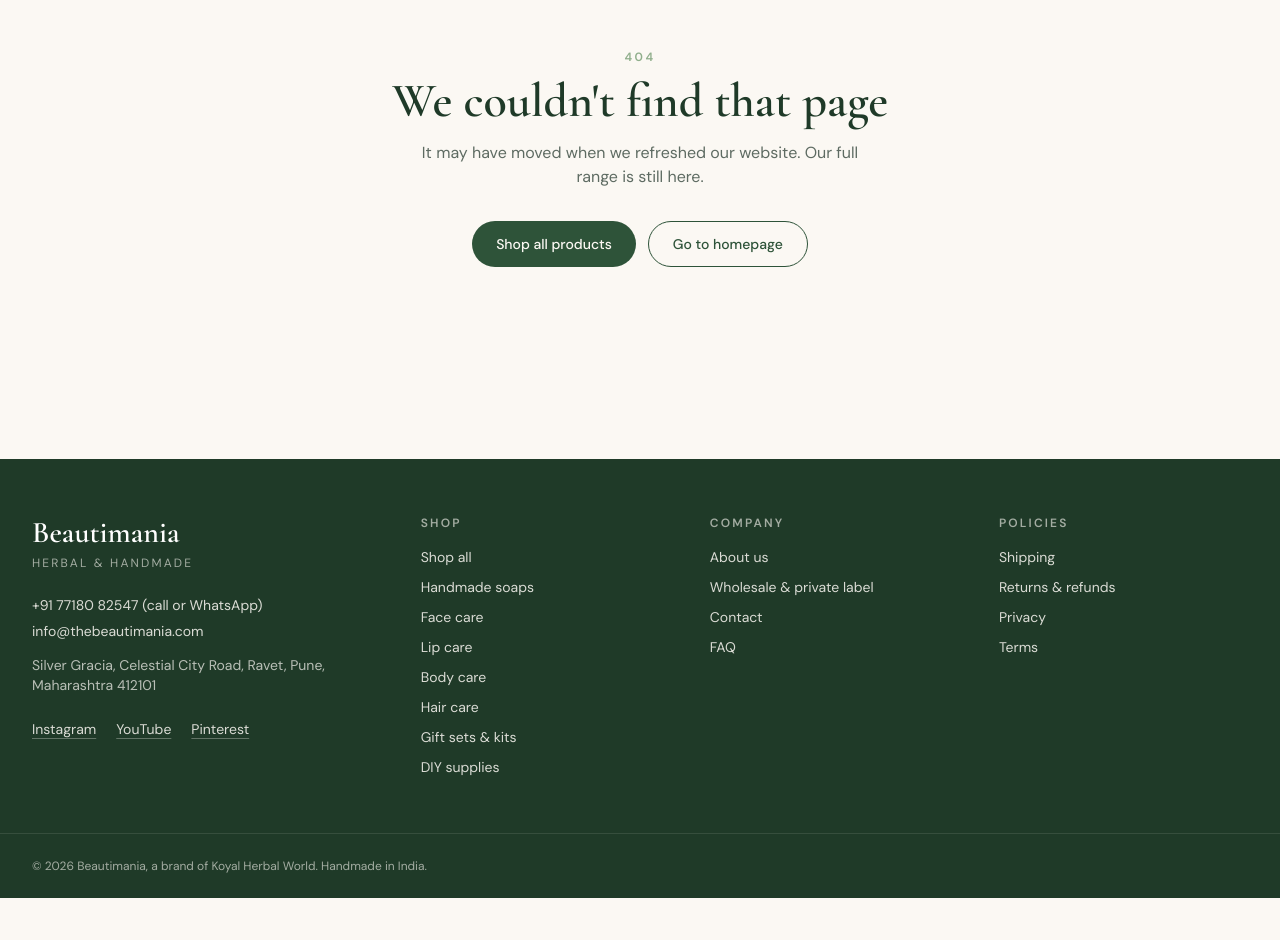
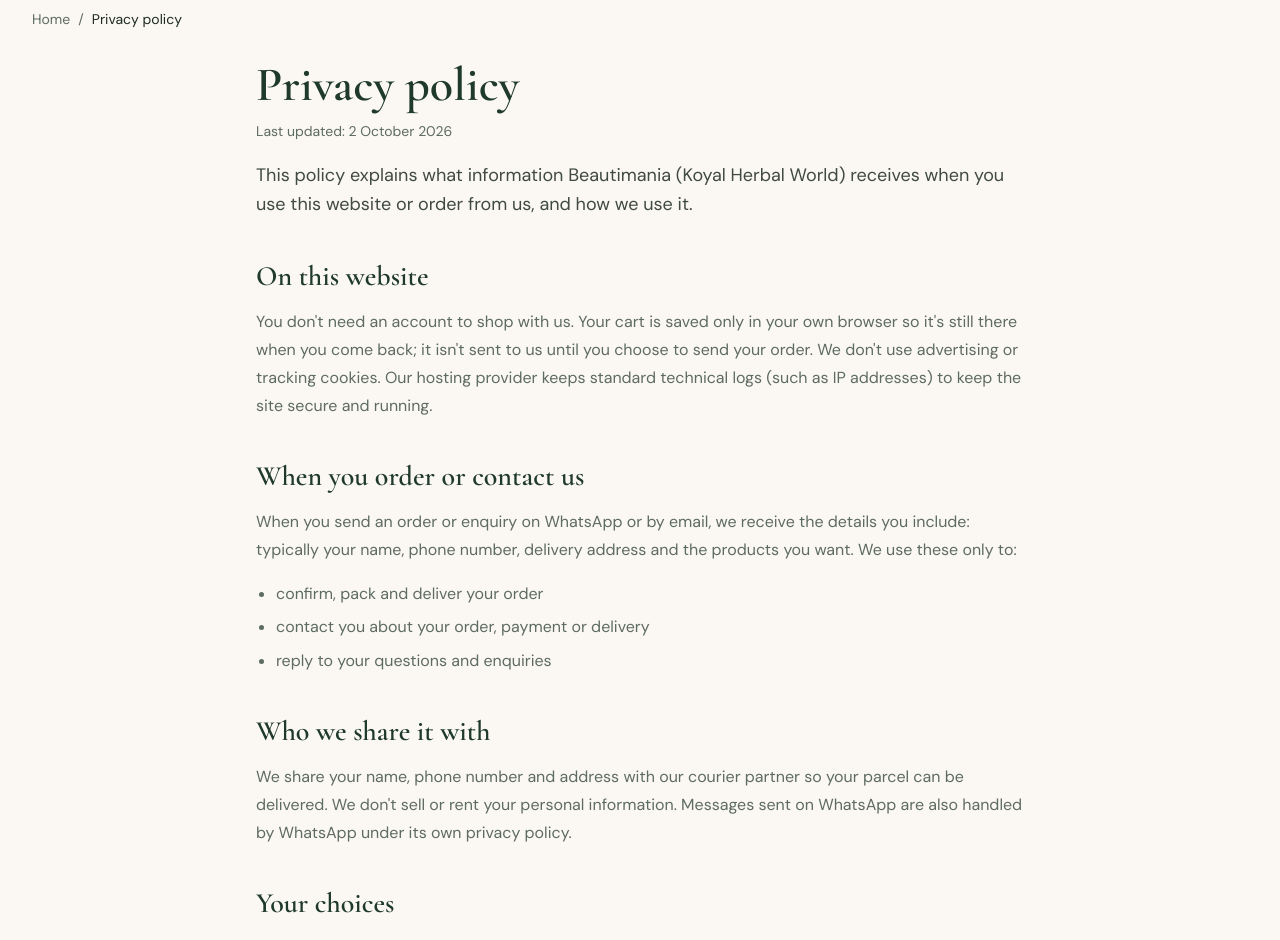
Before and after one commit to siddhantdalal/Beautimania, a Next.js app: page /policies/privacy in a window 1280 px wide. Before the commit this address had no page. Shown: the part 160-1100 px from the top of the page. Before the commit the page ends 1058 px from the top, so only its background shows below. Built offline with nearby package versions, Linux system fonts and the light colour scheme.

Commit message:
Add shipping, returns, privacy and terms pages
Drafted from the policies stated on the old store; to be confirmed by the owner before launch.

```diff
--- /dev/null
+++ b/src/app/policies/privacy/page.tsx
@@ -0,0 +1,56 @@
+import type { Metadata } from "next";
+import { ContentPage } from "@/components/ui/ContentPage";
+import { site } from "@/data/site";
+
+export const metadata: Metadata = {
+  title: "Privacy policy",
+  description: `What personal information ${site.name} collects and how it is used.`,
+  alternates: { canonical: "/policies/privacy" },
+};
+
+export default function PrivacyPolicyPage() {
+  return (
+    <ContentPage
+      title="Privacy policy"
+      updated="2 October 2026"
+      intro={
+        <p>
+          This policy explains what information {site.name} ({site.company}) receives when you use this
+          website or order from us, and how we use it.
+        </p>
+      }
+    >
+      <h2>On this website</h2>
+      <p>
+        You don&apos;t need an account to shop with us. Your cart is saved only in your own browser so
+        it&apos;s still there when you come back; it isn&apos;t sent to us until you choose to send your
+        order. We don&apos;t use advertising or tracking cookies. Our hosting provider keeps standard
+        technical logs (such as IP addresses) to keep the site secure and running.
+      </p>
+
+      <h2>When you order or contact us</h2>
+      <p>
+        When you send an order or enquiry on WhatsApp or by email, we receive the details you include:
+        typically your name, phone number, delivery address and the products you want. We use these only to:
+      </p>
+      <ul>
+        <li>confirm, pack and deliver your order</li>
+        <li>contact you about your order, payment or delivery</li>
+        <li>reply to your questions and enquiries</li>
+      </ul>
+
+      <h2>Who we share it with</h2>
+      <p>
+        We share your name, phone number and address with our courier partner so your parcel can be delivered.
+        We don&apos;t sell or rent your personal information. Messages sent on WhatsApp are also handled by
+        WhatsApp under its own privacy policy.
+      </p>
+
+      <h2>Your choices</h2>
+      <p>
+        You can ask us to show, correct or delete the personal information we hold about you by messaging us
+        on WhatsApp ({site.phone.display}) or emailing <a href={`mailto:${site.email}`}>{site.email}</a>.
+      </p>
+    </ContentPage>
+  );
+}
--- /dev/null
+++ b/src/app/policies/returns/page.tsx
@@ -0,0 +1,44 @@
+import type { Metadata } from "next";
+import { ContentPage } from "@/components/ui/ContentPage";
+import { site } from "@/data/site";
+
+export const metadata: Metadata = {
+  title: "Returns & refunds",
+  description: `${site.name}'s policy for damaged items, returns and refunds.`,
+  alternates: { canonical: "/policies/returns" },
+};
+
+export default function ReturnsPolicyPage() {
+  return (
+    <ContentPage title="Returns & refunds" updated="2 October 2026">
+      <p>
+        Our products are handmade personal-care items, so for hygiene reasons we can only accept returns when
+        something has gone wrong with your delivery.
+      </p>
+
+      <h2>Damaged items</h2>
+      <p>If a product arrives damaged, we&apos;ll make it right. To raise a request:</p>
+      <ol>
+        <li>Record an unboxing video when you open your parcel. We need it to process any claim.</li>
+        <li>
+          Message us within <strong>7 days of delivery</strong> on WhatsApp ({site.phone.display}) or email{" "}
+          <a href={`mailto:${site.email}`}>{site.email}</a> with your name, order details and the video.
+        </li>
+        <li>Once we&apos;ve reviewed it, we&apos;ll arrange a replacement or refund for the damaged item.</li>
+      </ol>
+
+      <h2>What we can&apos;t accept</h2>
+      <ul>
+        <li>Opened or used products</li>
+        <li>Returns for change of mind</li>
+        <li>Requests made more than 7 days after delivery, or without an unboxing video</li>
+      </ul>
+
+      <h2>Handmade variation</h2>
+      <p>
+        Because every batch is made by hand, colour, pattern and scent can vary slightly from the photos. This
+        is a natural part of handmade products and isn&apos;t considered a defect.
+      </p>
+    </ContentPage>
+  );
+}
--- /dev/null
+++ b/src/app/policies/shipping/page.tsx
@@ -0,0 +1,49 @@
+import type { Metadata } from "next";
+import Link from "next/link";
+import { ContentPage } from "@/components/ui/ContentPage";
+import { site } from "@/data/site";
+
+export const metadata: Metadata = {
+  title: "Shipping policy",
+  description: `How ${site.name} confirms, packs and ships orders across India.`,
+  alternates: { canonical: "/policies/shipping" },
+};
+
+export default function ShippingPolicyPage() {
+  return (
+    <ContentPage title="Shipping policy" updated="2 October 2026">
+      <h2>Where we deliver</h2>
+      <p>We deliver across India.</p>
+
+      <h2>How your order is confirmed</h2>
+      <p>
+        Orders are placed by sending your cart to us on WhatsApp. Before you pay, we reply to confirm product
+        availability, the shipping charge for your location and the expected delivery time.
+      </p>
+
+      <h2>Shipping charges</h2>
+      <p>
+        Shipping charges depend on your delivery location and the size and weight of your order. You&apos;ll
+        always know the full amount before paying.
+      </p>
+
+      <h2>Dispatch and tracking</h2>
+      <p>
+        Once payment is received, your order is packed and handed to our courier partner. We share tracking
+        details on WhatsApp where available.
+      </p>
+
+      <h2>Bulk and custom orders</h2>
+      <p>
+        Timelines for bulk, personalised and private-label orders are agreed individually. See{" "}
+        <Link href="/wholesale">wholesale</Link>.
+      </p>
+
+      <h2>Questions</h2>
+      <p>
+        Message us on WhatsApp at {site.phone.display} or email{" "}
+        <a href={`mailto:${site.email}`}>{site.email}</a>.
+      </p>
+    </ContentPage>
+  );
+}
--- /dev/null
+++ b/src/app/policies/terms/page.tsx
@@ -0,0 +1,77 @@
+import type { Metadata } from "next";
+import Link from "next/link";
+import { ContentPage } from "@/components/ui/ContentPage";
+import { site } from "@/data/site";
+
+export const metadata: Metadata = {
+  title: "Terms of use",
+  description: `Terms for using the ${site.name} website and ordering our products.`,
+  alternates: { canonical: "/policies/terms" },
+};
+
+export default function TermsPage() {
+  const { address } = site;
+
+  return (
+    <ContentPage
+      title="Terms of use"
+      updated="2 October 2026"
+      intro={
+        <p>
+          This website is run by {site.company} ({site.name}), {address.street}, {address.city},{" "}
+          {address.region} {address.postalCode}. By using the site or placing an order, you agree to these
+          terms.
+        </p>
+      }
+    >
+      <h2>Orders and prices</h2>
+      <ul>
+        <li>
+          Prices are shown in Indian rupees (₹). Shipping is charged separately and confirmed before payment.
+        </li>
+        <li>
+          Sending your cart on WhatsApp is an order request. An order is accepted only once we confirm it with
+          you.
+        </li>
+        <li>
+          We may correct pricing or product errors and update prices or availability at any time; this
+          doesn&apos;t affect orders we&apos;ve already confirmed.
+        </li>
+      </ul>
+
+      <h2>Products</h2>
+      <ul>
+        <li>
+          Our products are cosmetics for external use only. They are not intended to diagnose or treat any
+          condition.
+        </li>
+        <li>
+          Natural ingredients can cause reactions in some people. Patch test before first use and stop using a
+          product if irritation occurs. If you have a skin condition, are pregnant or have allergies, check
+          with your doctor first.
+        </li>
+        <li>
+          Handmade products vary slightly in colour, pattern and scent from batch to batch and from the
+          photos.
+        </li>
+      </ul>
+
+      <h2>Returns</h2>
+      <p>
+        Returns and refunds are covered by our <Link href="/policies/returns">returns policy</Link>.
+      </p>
+
+      <h2>Website content</h2>
+      <p>
+        All text, photos and logos on this site belong to {site.name} and may not be copied or reused without
+        our permission.
+      </p>
+
+      <h2>Contact</h2>
+      <p>
+        Questions about these terms? Message us on WhatsApp ({site.phone.display}) or email{" "}
+        <a href={`mailto:${site.email}`}>{site.email}</a>.
+      </p>
+    </ContentPage>
+  );
+}
```
